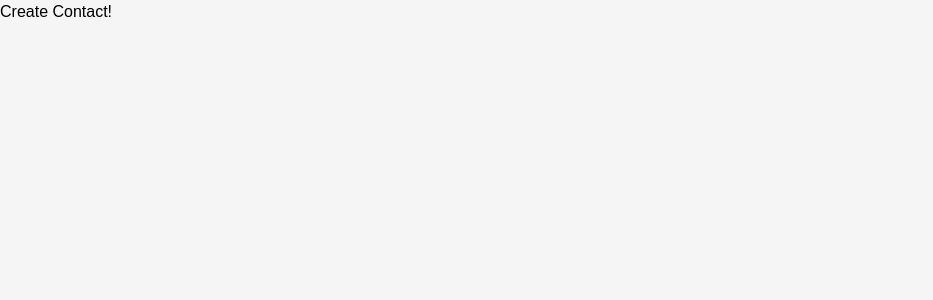
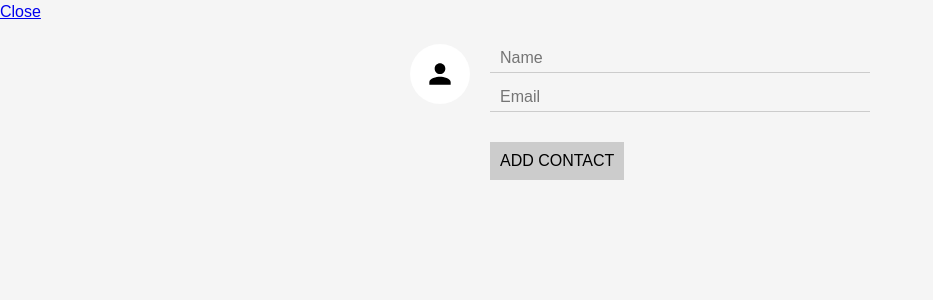
Before and after one commit to sonalikatara/React-Contacts, a React (Create React App) app in the folder contacts/: page /create in a window 1280 px wide. Shown: the top 300 px of the page, without its empty margins (0-933 px from the left). Built offline with nearby package versions, Linux system fonts and the light colour scheme; no server answers.

Commit message:
feat:Build form to create new contacts

```diff
--- a/contacts/src/CreateContact.js
+++ b/contacts/src/CreateContact.js
@@ -1,10 +1,25 @@
 import React, { Component } from 'react'
-
+import {Link} from 'react-router-dom'
+import ImageInput from './ImageInput'
 class CreateContact extends Component {
 
 	render(){
 		return(
-			<div>Create Contact!</div>
+			<div>
+				<Link className="class-create-contact" to="/">Close</Link>
+			    <form className='create-contact-form'>
+			      <ImageInput
+			        className='create-contact-avatar-input'
+		            name='avatarURL'
+		            maxHeight={64}
+			      />
+			      <div className='create-contact-details'>
+			      	<input type='text' name='name' placeholder='Name'/>
+			      	<input type='text' name='email' placeholder='Email'/>
+            		<button>Add Contact</button>
+			      </div>
+			    </form>
+			</div>
 			)
 	}
 }
```
